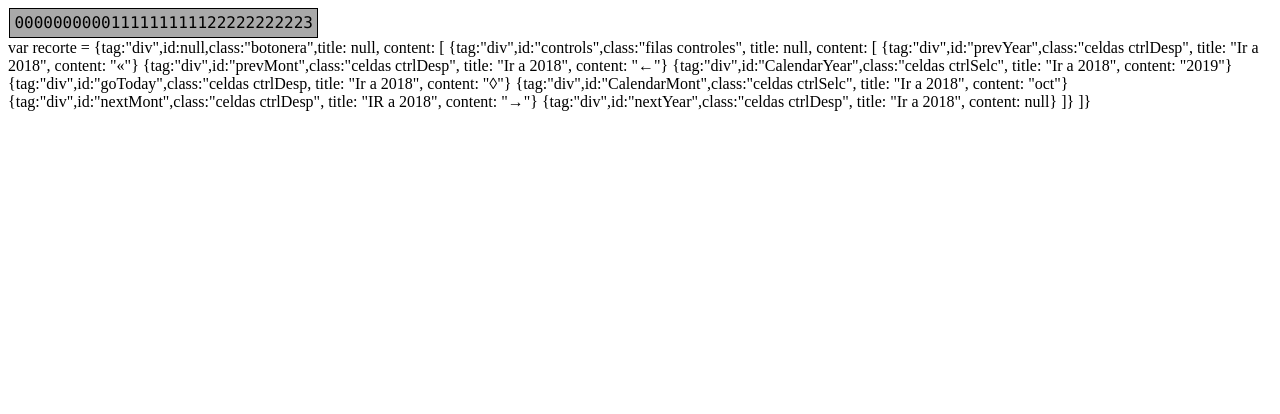
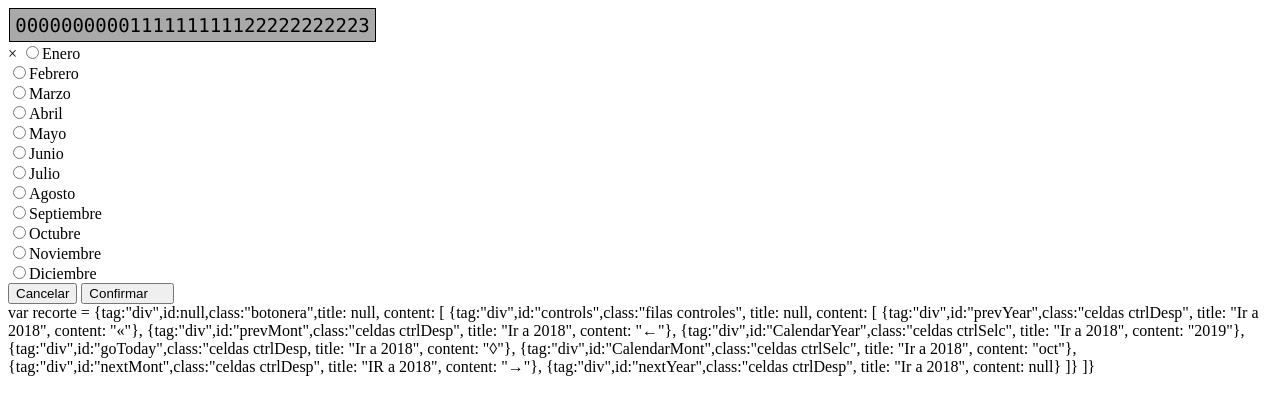
Before and after one commit to gitDiego0/public_html, a plain HTML site: page Calendario2/index.html in a window 1280 px wide. Drawn offline with Linux system fonts and the light colour scheme.

Commit message:
Se crea ventana modal para elegir meses

```diff
--- a/Calendario2/css/EstiloCalendario2.css
+++ b/Calendario2/css/EstiloCalendario2.css
@@ -2,11 +2,12 @@
 * Hoja de estilos
 **/
 
-.contenedorExterno
+.Calendario
 {
 	font-family: "Lucida Console", Monaco, monospace;
 	font-style: normal;
-	font-size: 1em;
+	font-size: 19px;
+	display: block;
 }
 .contenedor
 {
@@ -46,14 +47,59 @@
 
 .ctrDesp
 {
+	vertical-align: middle;
 	width:10%;
 }
-.hoy{}
-.diaSemana{}
-.numSemanas{}
-.domingo, .diaFestivo{}
+
+.ctrlDesp,.ctrlSelc
+{
+
+	text-decoration: none;
+	border-radius: 5px;
+	text-align: center;
+
+
+}
+
+.ctrlDesp:hover,.ctrlSelc:hover
+{
+	cursor: pointer;
+	background-color: black;
+}
+
+.hoy
+{
+	font-weight: bold;
+	background-color: darkgray;
+}
+
+.vacio, .diaSemana, .numSemanas
+{
+	color: red;
+	background-color: aquamarine;
+}
+
+.hoy,.diaEspecial,.diaNoLaborable,.diaNormal,.diaOtroMes.domingo, .diaFestivo
+{
+	text-align: center;
+}
+.hoy:hover,.diaEspecial:hover,.diaNoLaborable:hover,.diaNormal:hover,.diaOtroMes:hover,.domingo:hover, .diaFestivo:hover
+{
+	text-shadow: 2px 2px 5px darkmagenta;
+}
+
+.domingo,.diaFestivo
+{
+	color: red;
+}
 .numSemana{}
-.diaEspecial, .diaNoLaborable{}
+.diaEspecial, .diaNoLaborable
+{
+	color: blue;
+	font-weight: bold;
+}
 .diaNormal{}
-.diaOtroMes{}
-.vacio{}
+.diaOtroMes
+{
+	color: dimgray;
+}
--- a/Calendario2/index.html
+++ b/Calendario2/index.html
@@ -6,31 +6,55 @@
 
     </head>
     <body>
-        <div class="contenedorExterno">
+        <div class="Calendario">
                 <div id="Calendario" class="contenedor">
                         0000000000111111111122222222223
                 </div>
         </div>
 
-var recorte = {tag:"div",id:null,class:"botonera",title: null,
+        <!--Clase modal -->
+
+        <div id="modal">
+            <div id="ContenidoModal">
+                <spam class="close">&times;</spam>
+                    <input type="radio" name="monthSelector" value="0">Enero<br>
+                    <input type="radio" name="monthSelector" value="1">Febrero<br>
+                    <input type="radio" name="monthSelector" value="2">Marzo<br>
+                    <input type="radio" name="monthSelector" value="3">Abril<br>
+                    <input type="radio" name="monthSelector" value="4">Mayo<br>
+                    <input type="radio" name="monthSelector" value="5">Junio<br>
+                    <input type="radio" name="monthSelector" value="6">Julio<br>
+                    <input type="radio" name="monthSelector" value="7">Agosto<br>
+                    <input type="radio" name="monthSelector" value="8">Septiembre<br>
+                    <input type="radio" name="monthSelector" value="9">Octubre<br>
+                    <input type="radio" name="monthSelector" value="10">Noviembre<br>
+                    <input type="radio" name="monthSelector" value="11">Diciembre<br>
+
+                    <input type="button" id="btnCancel" onclick="function() {};" class="btnSelect" value="Cancelar">
+                    <input type="button" id="btnOk" onclick="function() {};" class="btnOk" value="Confirmar     ">
+
+            </div>
+        </div>
+
+    </body>
+
+    var recorte = {tag:"div",id:null,class:"botonera",title: null,
                 content: [ {tag:"div",id:"controls",class:"filas controles",
                     title: null, content: [
                         {tag:"div",id:"prevYear",class:"celdas ctrlDesp",
-                            title: "Ir a 2018", content: "&laquo;"}
+                            title: "Ir a 2018", content: "&laquo;"},
                         {tag:"div",id:"prevMont",class:"celdas ctrlDesp",
-                            title: "Ir a 2018", content: "&larr;"}
+                            title: "Ir a 2018", content: "&larr;"},
                         {tag:"div",id:"CalendarYear",class:"celdas ctrlSelc",
-                            title: "Ir a 2018", content: "2019"}
+                            title: "Ir a 2018", content: "2019"},
                         {tag:"div",id:"goToday",class:"celdas ctrlDesp,
-                            title: "Ir a 2018", content: "&loz;"}
+                            title: "Ir a 2018", content: "&loz;"},
                         {tag:"div",id:"CalendarMont",class:"celdas ctrlSelc",
-                            title: "Ir a 2018", content: "oct"}
+                            title: "Ir a 2018", content: "oct"},
                         {tag:"div",id:"nextMont",class:"celdas ctrlDesp",
-                            title: "IR a 2018", content: "&rarr;"}
+                            title: "IR a 2018", content: "&rarr;"},
                         {tag:"div",id:"nextYear",class:"celdas ctrlDesp",
                             title: "Ir a 2018", content: null}
                     ]}
             ]}
-
-    </body>
 </html>
```
